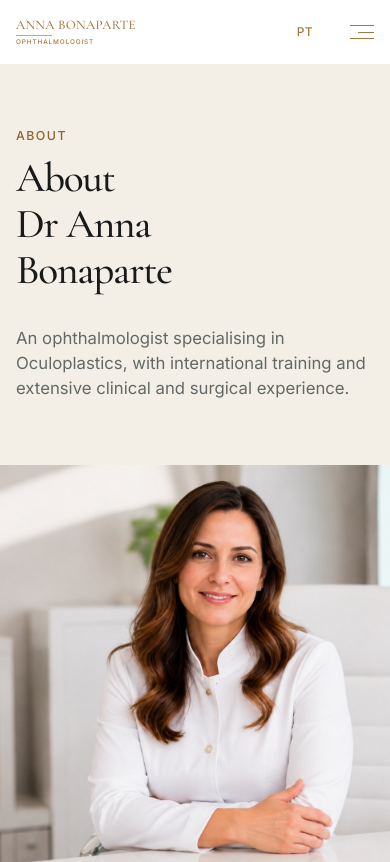
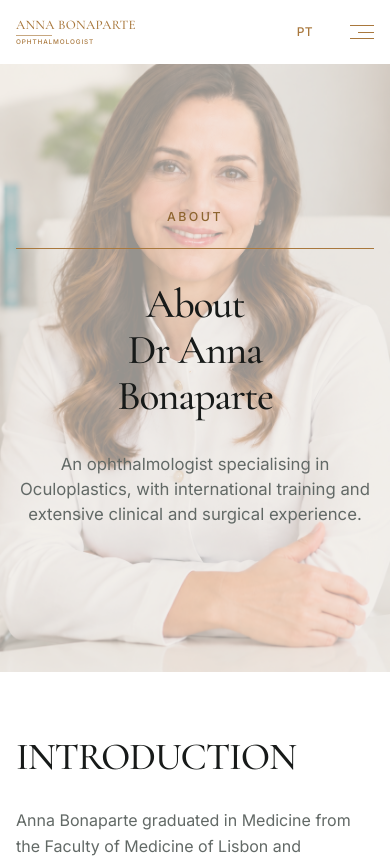
Before and after one commit to brunobvaz/medical-website, a React (Vite) app: page /about in a window 390 px wide. Shown: the top 862 px of the page. Built offline with nearby package versions, Linux system fonts and the light colour scheme.

Commit message:
Use page header on about page

```diff
--- a/src/pages/AboutPage.css
+++ b/src/pages/AboutPage.css
@@ -1,14 +1,5 @@
 .about-page { background: var(--color-bg); }
 .about-page__container { width: min(100%, 72rem); margin-inline: auto; }
-
-.about-page__hero { min-height: clamp(40rem, 65vw, 54rem); display: grid; grid-template-columns: repeat(2, minmax(0, 1fr)); background: var(--color-surface-warm); }
-.about-page__hero-content { padding: clamp(4rem, 8vw, 8rem) var(--page-padding-inline); display: flex; align-items: center; }
-.about-page__hero-content > div { width: min(100%, 36rem); margin-inline: auto; }
-.about-page__hero-content .type-eyebrow { color: var(--color-accent-hover); }
-.about-page__hero-content h1 { max-width: 11ch; text-wrap: balance; }
-.about-page__hero-content .type-body { max-width: 32rem; margin-top: var(--space-lg); }
-.about-page__portrait { min-width: 0; overflow: hidden; }
-.about-page__portrait img { width: 100%; height: 100%; object-fit: cover; object-position: center; }
 
 .about-page__presentation { padding: var(--section-padding-block) var(--page-padding-inline); }
 .about-page__presentation-grid { width: min(100%, 90rem); margin-inline: auto; display: grid; grid-template-columns: minmax(0, 1.65fr) minmax(22rem, .85fr); gap: clamp(3rem, 6vw, 7rem); align-items: start; }
@@ -49,17 +40,12 @@
 .about-page__quote cite { display: block; margin-top: 1rem; color: var(--color-accent-hover); font-family: var(--font-family-heading); font-size: 1.05rem; font-style: normal; }
 
 @media (max-width: 900px) {
-  .about-page__hero { min-height: 34rem; }
-  .about-page__hero-content { padding-block: 4.5rem; }
   .about-page__specialty-grid { gap: 3rem; }
   .about-page__office, .about-page__office img { min-height: 26rem; }
   .about-page__presentation-grid { grid-template-columns: minmax(0, 1.2fr) minmax(18rem, .8fr); gap: 2.5rem; }
 }
 
 @media (max-width: 700px) {
-  .about-page__hero { min-height: 0; grid-template-columns: 1fr; }
-  .about-page__hero-content { min-height: 25rem; padding-block: 4rem; }
-  .about-page__portrait { aspect-ratio: 4 / 3; }
   .about-page__presentation-grid { grid-template-columns: 1fr; }
   .about-page__presentation-photo { width: min(100%, 32rem); }
   .about-page__presentation-photo img { aspect-ratio: 4 / 4.25; }
@@ -70,8 +56,6 @@
 }
 
 @media (max-width: 479px) {
-  .about-page__hero-content { min-height: 23rem; }
-  .about-page__portrait { aspect-ratio: 1 / 1.08; }
   .about-page__timeline li { grid-template-columns: 1fr; gap: .45rem; padding-left: 1.75rem; }
   .about-page__timeline-label { font-size: 1.1rem; }
   .about-page__section-header { margin-bottom: 2.5rem; }
--- a/src/pages/AboutPage.jsx
+++ b/src/pages/AboutPage.jsx
@@ -1,7 +1,8 @@
 import consultationRoom from '../assets/optimized/consultation-room.jpg'
 import aboutPhoto from '../assets/optimized/about-office.jpg'
-import doctorPortrait from '../assets/optimized/doctor.jpg'
-import { Section, SectionContainer } from '../componentes/LAYOUT/index.js'
+import doctorSection from '../assets/optimized/doctor_section.png'
+import doctorSectionMobile from '../assets/optimized/doctor_section_mobile.png'
+import { PageHeader, Section, SectionContainer } from '../componentes/LAYOUT/index.js'
 import { getAboutPage } from '../data/aboutPage.js'
 import { useI18n } from '../i18n/I18nContext.jsx'
 import './AboutPage.css'
@@ -12,19 +13,15 @@ export default function AboutPage() {
 
   return (
     <main className="about-page">
-      <Section className="about-page__hero" aria-labelledby="about-title">
-        <div className="about-page__hero-content">
-          <div>
-            <p className="type-eyebrow">{content.eyebrow}</p>
-            <h1 className="type-page-title" id="about-title">{content.title}</h1>
-            <p className="type-body type-muted">{content.introduction}</p>
-          </div>
-        </div>
-
-        <figure className="about-page__portrait">
-          <img src={doctorPortrait} alt={content.portraitAlt} />
-        </figure>
-      </Section>
+      <PageHeader
+        eyebrow={content.eyebrow}
+        title={content.title}
+        description={content.introduction}
+        image={doctorSection}
+        mobileImage={doctorSectionMobile}
+        imageAlt={content.portraitAlt}
+        titleId="about-title"
+      />
 
 
       <Section className="about-page__presentation" aria-labelledby="presentation-title">
```
Also changed, not shown: src/assets/optimized/doctor_section.png (added), src/assets/optimized/doctor_section_mobile.png (added).
